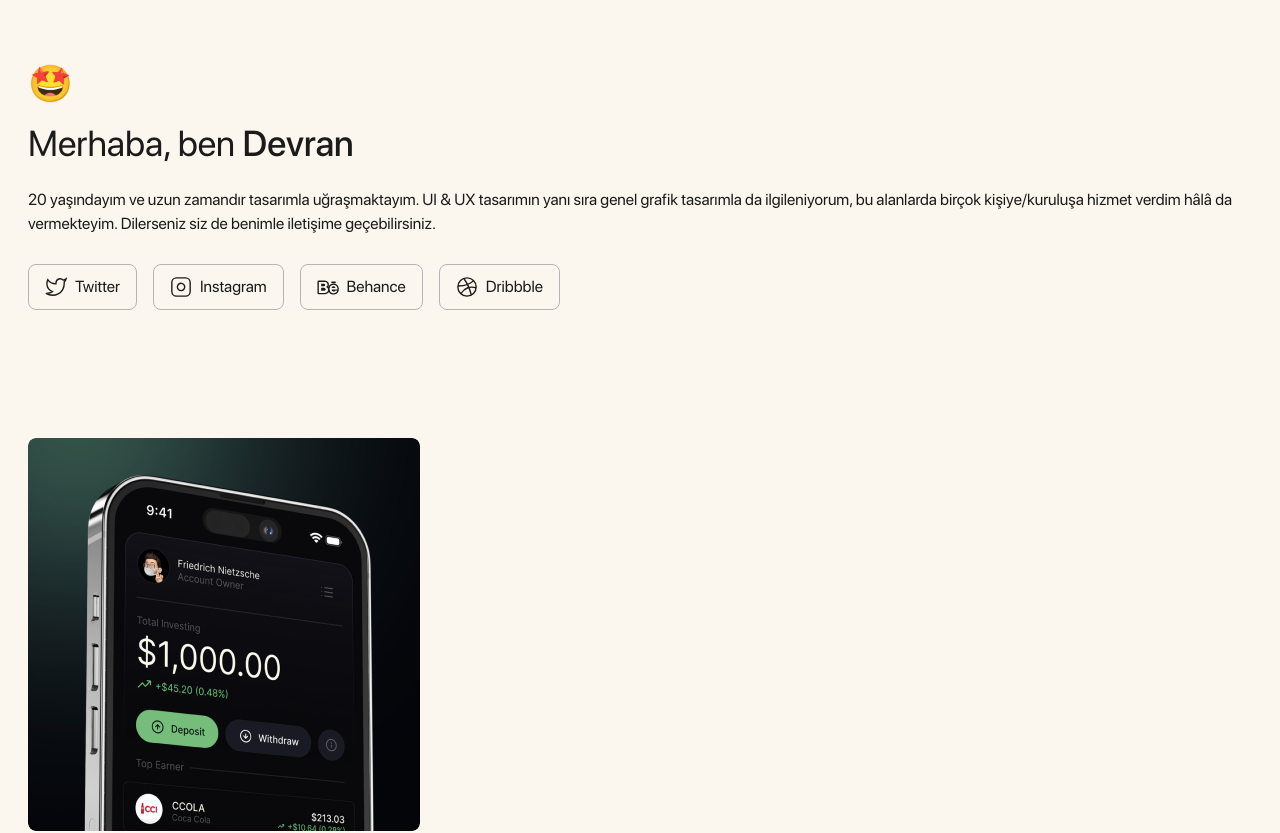
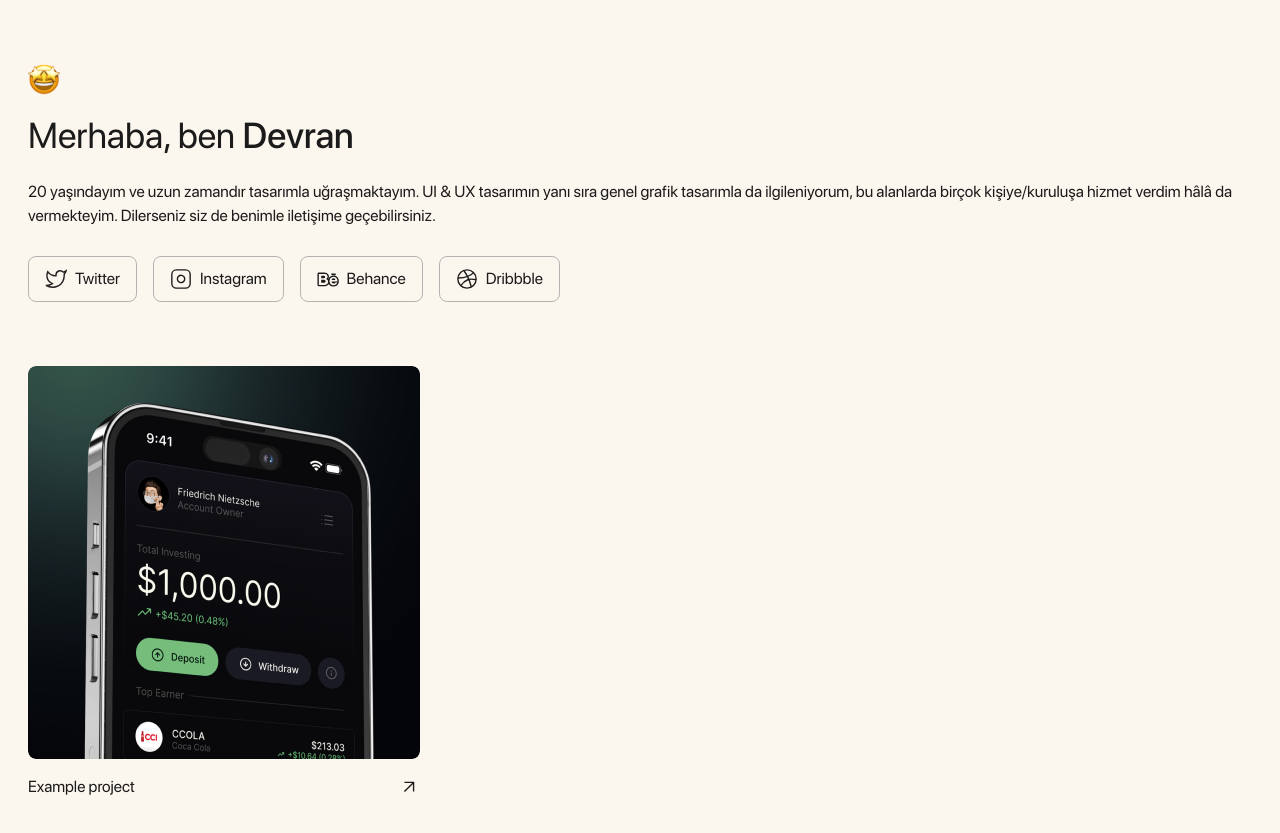
Before and after one commit to devranartworks/devran.works, a Next.js app: page / in a window 1280 px wide. Shown: the top 833 px of the page. Built offline with nearby package versions, Linux system fonts and the light colour scheme.

Commit message:
update: emoji changed with image

```diff
--- a/app/containers/Home/About/index.tsx
+++ b/app/containers/Home/About/index.tsx
@@ -1,19 +1,20 @@
 "use client"
 
-import { useRouter } from "next/navigation"
 import Link from "next/link"
 import { IconBehance, IconDribbble, IconInstagram, IconTwitter } from "../../../components/Icons"
+import EmojiStarStruck from "../../../assets/images/emoji-star-struck.svg"
+import Image from "next/image"
 
 const About: React.FC = () => {
-    const router = useRouter()
-
     return (
-        <section id="about" className="flex w-full justify-center px-3 py-8 lg:px-6 lg:py-16">
+        <section id="about" className="flex w-full justify-center px-3 pt-8 lg:px-6 lg:pt-16">
             <div className="flex w-full max-w-[1224px] justify-center">
                 <div className="flex w-full flex-col">
                     <div className="mb-4 sm:mb-6">
                         <div className="flex flex-col">
-                            <span className="mb-5 text-[1.6rem] sm:text-[2rem] md:text-4xl">🤩</span>
+                            <span className="mb-5 text-[1.6rem] sm:text-[2rem] md:text-4xl">
+                                <Image src={EmojiStarStruck} alt="Devran Düzgün Portfolyo" />
+                            </span>
                             <h1 className="text-2xl text-[#1B1B1B] md:text-3xl lg:text-4xl">
                                 Merhaba, ben <b className="font-medium">Devran</b>
                             </h1>
```
Also changed, not shown: app/assets/images/emoji-star-struck.svg (added).
